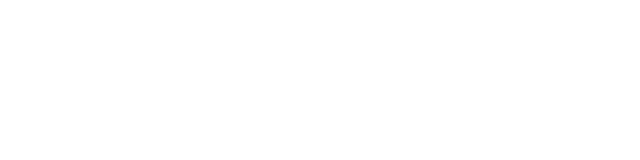
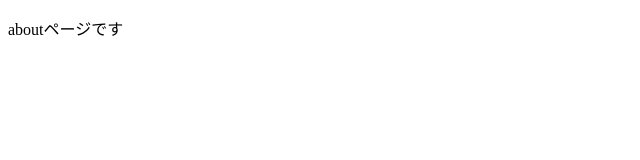
Before and after one commit to Channelsu/manga, a Nuxt app: page /about in a window 1280 px wide. Before the commit this address had no page. Shown: the top 160 px of the page, without its empty margins (0-640 px from the left). Built offline with nearby package versions, Linux system fonts and the light colour scheme.

Commit message:
aboutページ作成

```diff
--- /dev/null
+++ b/pages/about/index.vue
@@ -0,0 +1,15 @@
+<template>
+  <div>
+    <p>aboutページです</p>
+  </div>
+</template>
+
+<script>
+  export default {
+
+  }
+</script>
+
+<style lang="scss" scoped>
+
+</style>
```
